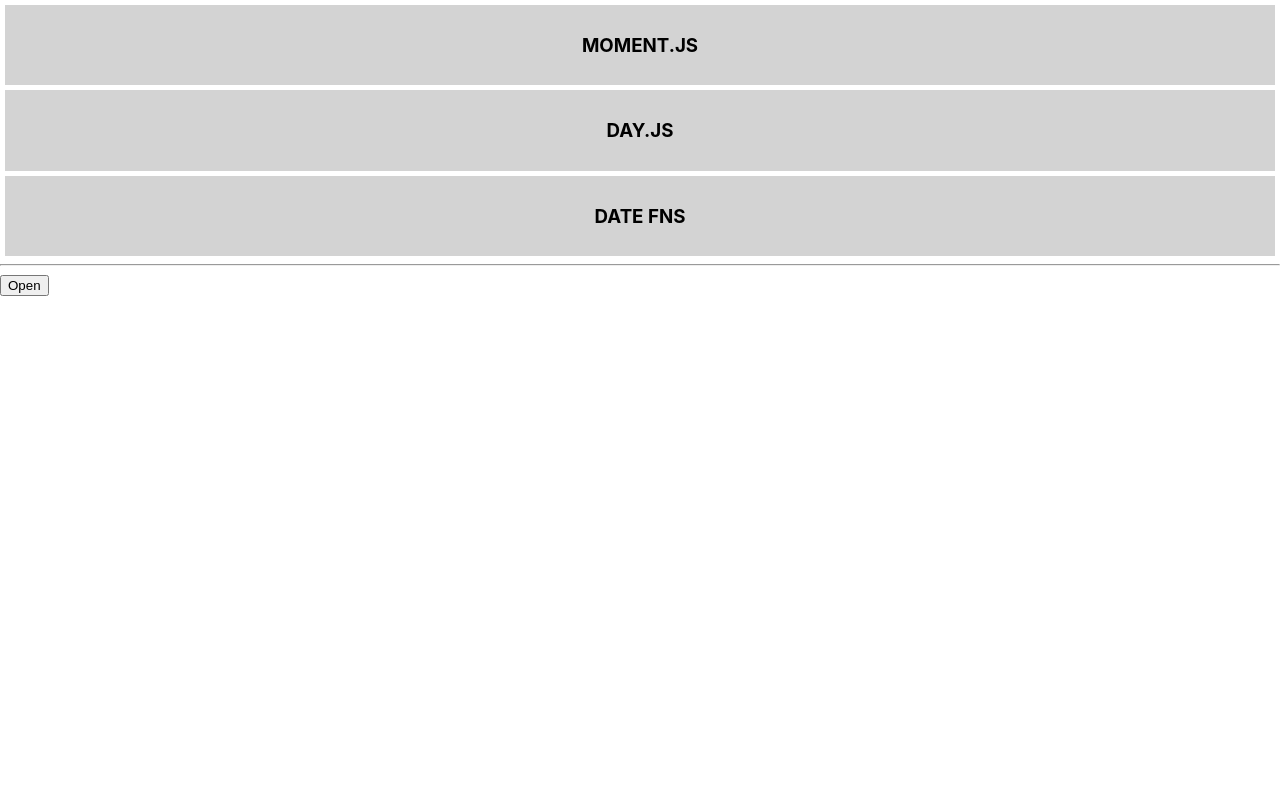
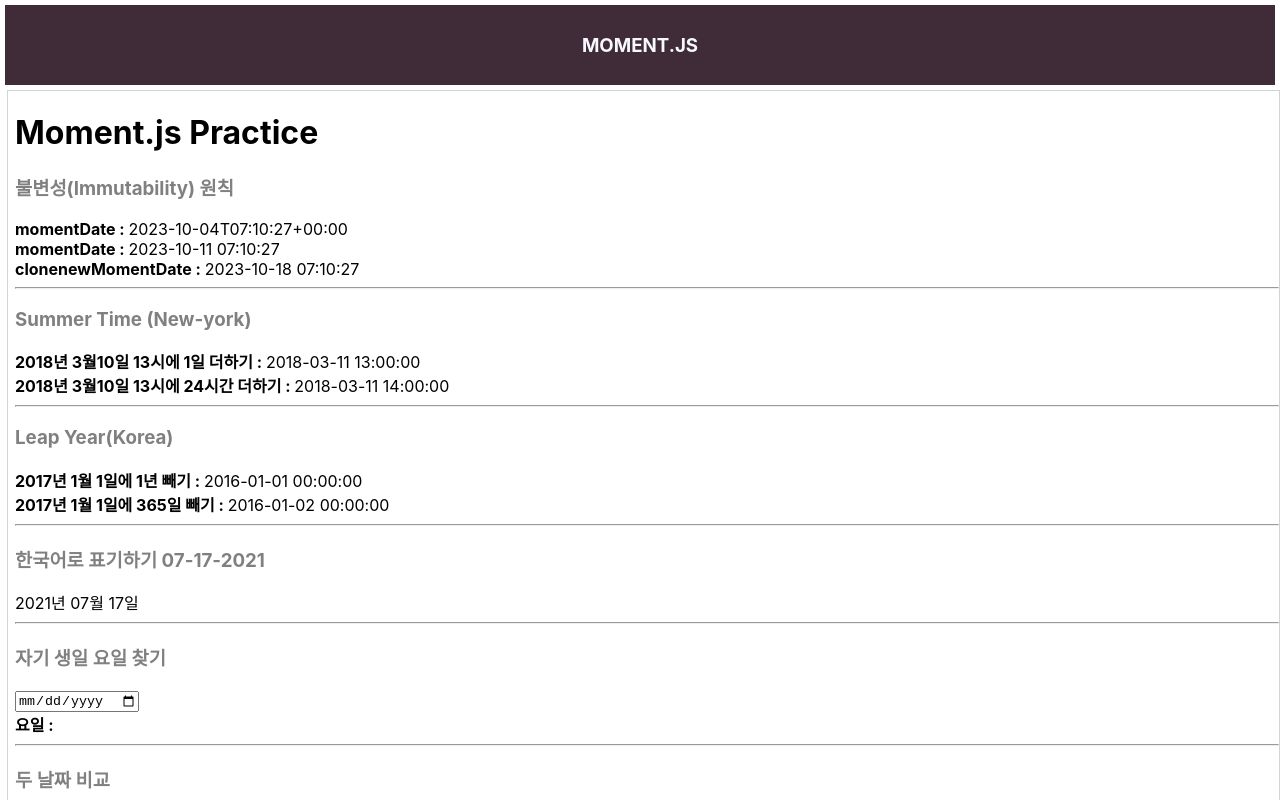
Before and after one commit to kimdaewhi/ReactDateLibrary, a React (Create React App) app in the folder date2/: page / in a window 1280 px wide. Shown: the top 800 px of the page. Built offline with nearby package versions, Linux system fonts and the light colour scheme.

Commit message:
transition 애니메이션 효과 추가

```diff
--- a/date2/src/App.css
+++ b/date2/src/App.css
@@ -2,59 +2,28 @@
   text-align: left;
 }
 
-.toggle {
-  background: lightgray;
+.division {
+  background: #402c38;
+  color: #f8f8ff;
   cursor: pointer;
   padding: 10px;
   margin: 5px;
   user-select: none; /* 텍스트 선택 비활성화 */
-}
 
-.toggle-active {
-  background: lightgray;
-  cursor: pointer;
-  padding: 10px;
-  margin: 5px;
-  user-select: none; /* 텍스트 선택 비활성화 */
 }
 
 
+.accordion {
+  background-color: #9d9abe;
+  height: 0;
+  margin: 5px;
+  user-select: none;
 
-/* fade in */
-@keyframes slide-fade-in-dropdown-animation {
-  0% {
-    transform: translateY(-100%);
-  }
-
-  100% {
-    transform: translateY(0);
-  }
+  transition: height 0.3s ease-in-out;
 }
 
-.slide-fade-in-dropdown {
-  overflow: hidden;
+.activeTrue {
+  background-color: #9d9abe;
+  height: 200px;
+  transition: height 0.3s ease-in-out;
 }
-
-.slide-fade-in-dropdown > ul {
-  animation: slide-fade-in-dropdown-animation 0.4s ease;
-}
-
-/* fade out */
-@keyframes slide-fade-out-dropdown-animation {
-  0% {
-    transform: translateY(0);
-  }
-
-  100% {
-    transform: translateY(-100%);
-  }
-}
-
-.slide-fade-out-dropdown {
-  overflow: hidden;
-}
-
-.slide-fade-out-dropdown > ul {
-  animation: slide-fade-out-dropdown-animation 0.4s ease;
-  animation-fill-mode: forwards;
-}
--- a/date2/src/App.js
+++ b/date2/src/App.js
@@ -1,5 +1,5 @@
 import './App.css';
-import React, { useState, useEffect }from 'react'
+import React, { useState, useEffect, useRef }from 'react'
 import MomentPractice from './components/moment/MomentPractice'
 import DayJSPractice from './components/dayJs/DayJSPractice'
 import DateFNSPractice from './components/dateFns/DateFNSPractice'
@@ -9,85 +9,55 @@
   const [activeDayJS, setActiveDayJS] = useState(false);
   const [activeDateFNS, setActiveDateFNS] = useState(false);
 
-  useEffect(() => {;
-    console.log("activeMomentJS : " + activeMomentJS + ", activeDayJS : " + activeDayJS + ", activeDateFNS : " + activeDateFNS)
+  const momentRef = useRef(null);
 
-    // if(activeMomentJS) {
-    //   setActiveDayJS(false);
-    //   setActiveDateFNS(false);
-    // }
-    // else if(activeDayJS) {
-    //   setActiveMomentJS(false);
-    //   setActiveDateFNS(false);
-    // }
-    // else if(activeDateFNS) {
-    //   setActiveMomentJS(false);
-    //   setActiveDayJS(false);
-    // }
+  useEffect(() => {
+
   }, [activeMomentJS, activeDayJS, activeDateFNS]);
 
+  const MomentJSClickHandler = () => {
+    setActiveMomentJS(!activeMomentJS);
+  }
 
 
-  const Dropdown = props => {
-    const [visibilityAnimation, setVisibilityAnimation] = useState(false);    // Close 시 DOM이 사라지지 않게 해주기 위한 상태
+  /* ========================== TEST ==========================*/
+  const [testFlag, setTestFlag] = useState(false);
+  const testRef = useRef(null);
 
-    useEffect(() => {
-      if(props.visibility) {
-        setVisibilityAnimation(true);
-      }
-      else {
-        setTimeout(() => {
-          setVisibilityAnimation(false);
-        }, 500);      // 애니메이션에서 지정한 Interval만큼
-      }
-    }, [props.visibility]);
-
-    return (
-      <article className={`${props.visibility ? 'slide-fade-in-dropdown' : 'slide-fade-out-dropdown'}`}>
-        {visibilityAnimation && props.children}
-      </article>
-    );
+  const testDivHandler = () => {
+    setTestFlag(!testFlag);
   };
-
-  const [dropdownVisibility, setDropdownVisibility] = React.useState(false);
-
-
+  /* ========================================================== */
 
   return (
     <div className="App">
 
       {/* Moment.js 토글 */}
-      <div className={`toggle${activeMomentJS ? `-active` : ``}`} style={{textAlign: "center"}} onClick={() => setActiveMomentJS(!activeMomentJS)}>
+      <div className="division" style={{textAlign: "center"}} onClick={MomentJSClickHandler}>
         <h3>MOMENT.JS</h3>
       </div>
-      {activeMomentJS && <MomentPractice className="moment-practice"/>}
+      {/* activeMomentJS && <MomentPractice /> */}
+      <MomentPractice className={`${activeMomentJS ? 'moment' : 'moment active'}`} ref={momentRef}/>
 
       {/* Day.js 토글 */}
-      <div className={`toggle${activeDayJS ? `-active` : ``}`} style={{textAlign: "center"}} onClick={() => setActiveDayJS(!activeDayJS)}>
+      <div className="division" style={{textAlign: "center"}} onClick={() => setActiveDayJS(!activeDayJS)}>
         <h3>DAY.JS</h3>
       </div>
       {activeDayJS && <DayJSPractice />}
 
       {/* Date FNS 토글 */}
-      <div className={`toggle${activeDateFNS ? `-active` : ``}`} style={{textAlign: "center"}} onClick={() => setActiveDateFNS(!activeDateFNS)}>
+      <div className="division" style={{textAlign: "center"}} onClick={() => setActiveDateFNS(!activeDateFNS)}>
         <h3>DATE FNS</h3>
       </div>
       {activeDateFNS && <DateFNSPractice />}
 
       <hr/>
 
-      <button onClick={e => setDropdownVisibility(!dropdownVisibility)}>
-        { dropdownVisibility ? "Close" : "Open" }
-      </button>
-
-      <Dropdown visibility={dropdownVisibility}>
-        <ul>
-          <li>Item 1</li>
-          <li>Item 2</li>
-          <li>Item 3</li>
-          <li>Item 4</li>
-        </ul>
-      </Dropdown>
+      {/* ========================== TEST ==========================*/}
+      <button className="active-button" style={{margin: "5px"}} onClick={testDivHandler}>TEST</button>
+      <div className={`accordion${testFlag ? ` activeTrue` : ``}`} ref={testRef}>
+      </div>
+      {/* ========================================================== */}
     </div>
   );
 }
--- a/date2/src/components/moment/MomentPractice.css
+++ b/date2/src/components/moment/MomentPractice.css
@@ -0,0 +1,19 @@
+.moment {
+    margin-left: 7px;
+    border: solid 0.5px lightgray;
+    padding-left: 7px;
+
+    height: 0;
+    overflow: hidden;
+    transition: height 0.3s ease-in-out;
+}
+
+.active {
+    margin-left: 7px;
+    border: solid 0.5px lightgray;
+    padding-left: 7px;
+
+    height: 805px;
+    overflow: visible;
+    transition: height 0.3s ease-in-out;
+}
--- a/date2/src/components/moment/MomentPractice.jsx
+++ b/date2/src/components/moment/MomentPractice.jsx
@@ -3,7 +3,7 @@
 import 'moment/locale/ko';
 import './MomentPractice.css'; // 추가
 
-export default function MomentPractice() {
+export default function MomentPractice(props) {
     // npm install moment, moment-timezone
     // moment-timezone은 moment.js를 확장하여 시간대 처리를 가능하게 함. 하지만 라이브러리 자체가 꽤 무거움
 
@@ -36,6 +36,8 @@
             YYYY-MM-DD HH:mm:ss: "2023-09-26 14:30:00"와 같은 형식
      */
 
+    const className = props.className;
+
     const momentDate = moment();
     const newMomentDate = moment().add(1, "week")
     const clonenewMomentDate = newMomentDate.clone().add(1, "week")     // 객체 불변성의 원칙을 유지하기 위해 clone() 사용을 권장함
@@ -50,7 +52,7 @@
     }
 
     return (
-        <div style={{marginLeft: "7px", border: "solid 0.5px lightgray", paddingLeft: "7px"}}>
+        <div className={className}>
             <h1>Moment.js Practice</h1>
             <div>
                 <h3 style={{color: "gray"}}>불변성(Immutability) 원칙</h3>
```
